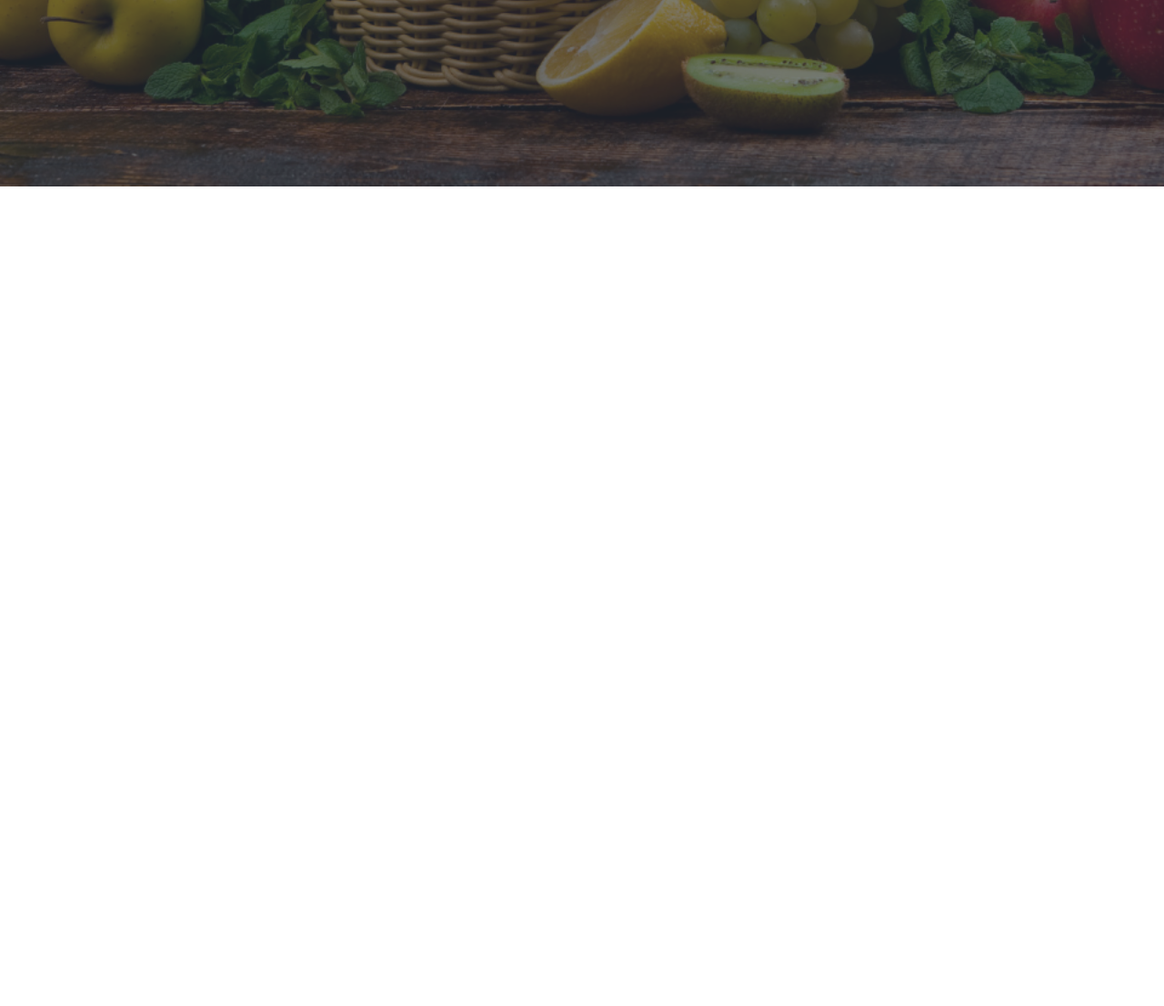
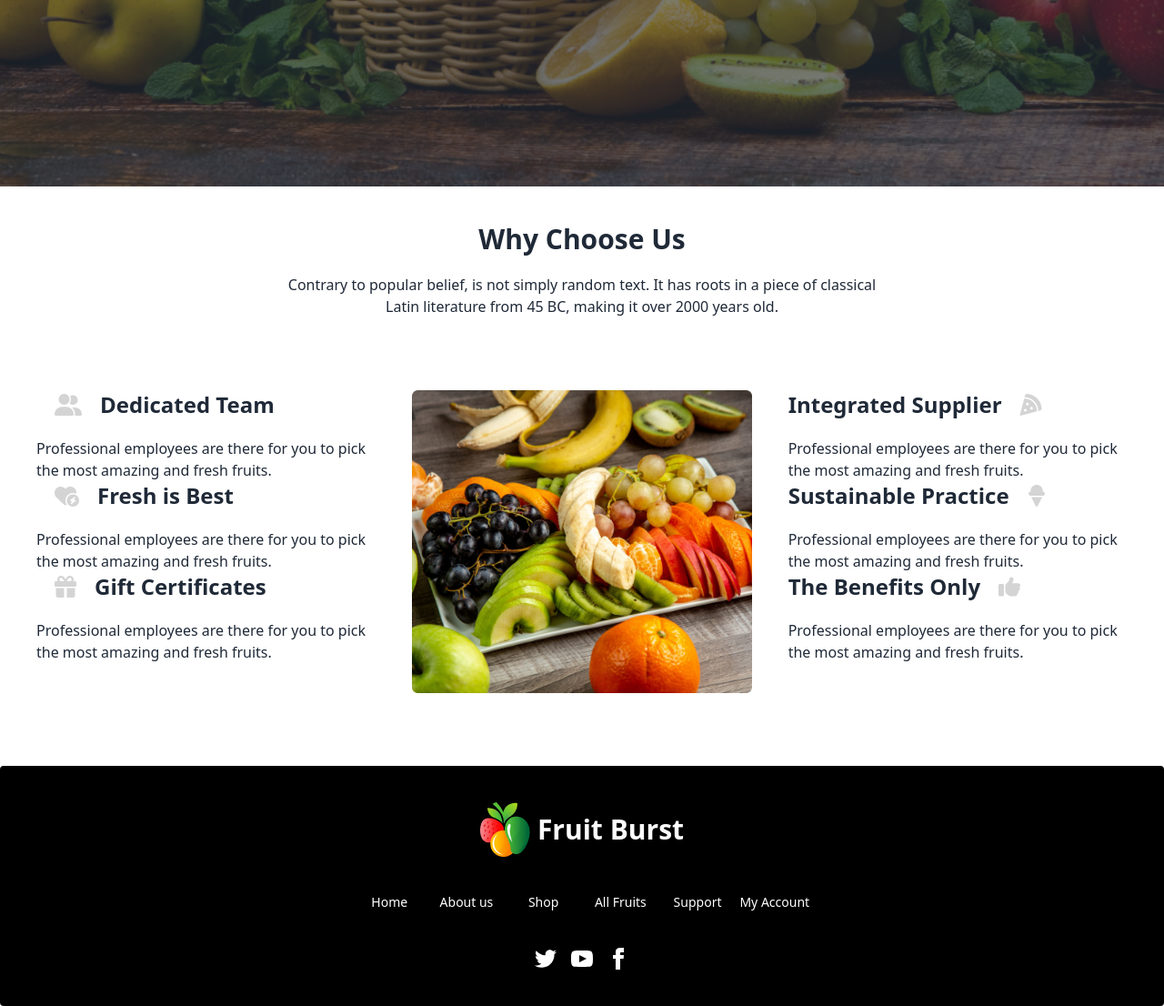
Before and after one commit to muddasirfaiyaj66/fruit-brust-assignment, a plain HTML site: page index.html in a window 1280 px wide. Shown: the part 2247-3353 px from the top of the page at 91% size. Before the commit the page ends 2484 px from the top, so only its background shows below. Drawn offline with nearby package versions, Linux system fonts and the light colour scheme.

Commit message:
complete project

```diff
--- a/index.html
+++ b/index.html
@@ -510,9 +510,83 @@
                 </div>
               </div>
         </section>
+        <!-- why choose us section  -->
+        <section class="my-10">
+            <h1 class="text-3xl font-bold text-center my-5">Why Choose Us</h1>
+            <p class="font-light text-center">Contrary to popular belief, is not simply random text. It has roots in a piece of classical <br>
+                Latin literature from 45 BC, making it over 2000 years old.</p>
+                <div class="grid grid-cols-1 md:grid-cols-3 gap-10 my-10 p-10">
+                    <!-- accordion 1  -->
+                    <div>
+                        <div class="text-left space-y-5">
+
+                            <h1 class="text-2xl flex flex-col md:flex-row  font-bold  ">  <i class="fa-solid  fa-user-group text-2xl px-5" style="color: #d4d4d4;"></i>      Dedicated Team</h1>
+                        <p class="font-light ">Professional employees are there for you to pick <br> the most amazing and fresh fruits.</p>
+                    </div>
+                    <div class="text-left space-y-5">
+
+                        <h1 class="text-2xl flex flex-col md:flex-row  font-bold  ">  <i class="fa-solid  fa-heart-circle-bolt text-2xl px-5" style="color: #d4d4d4;"></i>      Fresh is Best</h1>
+                    <p class="font-light ">Professional employees are there for you to pick <br> the most amazing and fresh fruits.</p>
+                </div>
+                <div class="text-left space-y-5">
+
+                    <h1 class="text-2xl flex flex-col md:flex-row  font-bold  ">  <i class="fa-solid  fa-gift text-2xl px-5" style="color: #d4d4d4;"></i>      Gift Certificates</h1>
+                <p class="font-light ">Professional employees are there for you to pick <br> the most amazing and fresh fruits.</p>
+            </div>
+                    </div>
+                    <!-- image  -->
+                    <div>
+                        <img src="./images/whychoose1.png" alt="">
+                    </div>
+                    <!-- accordion -2  -->
+                    <div>
+                        <div class="text-right space-y-5" >
+
+                            <h1 class="text-2xl flex flex-col md:flex-row  font-bold  ">        Integrated Supplier   <i class="fa-solid  fa-pizza-slice text-2xl px-5" style="color: #d4d4d4;"></i></h1>
+                        <p class="font-light text-left ">Professional employees are there for you to pick <br> the most amazing and fresh fruits.</p>
+                    </div>
+                    <div class="text-right space-y-5">
+
+                        <h1 class="text-2xl flex flex-col md:flex-row  font-bold  md:text-left ">        Sustainable Practice  <i class="fa-solid  fa-ice-cream text-2xl px-5" style="color: #d4d4d4;"></i></h1>
+                    <p class="font-light text-left">Professional employees are there for you to pick <br> the most amazing and fresh fruits.</p>
+                </div>
+                <div class="text-right space-y-5" >
+
+                    <h1 class="text-2xl flex flex-col md:flex-row  font-bold  ">     The Benefits Only <i class="fa-solid  fa-thumbs-up text-2xl px-5" style="color: #d4d4d4;"></i>   </h1>
+                <p class="font-light text-left">Professional employees are there for you to pick <br> the most amazing and fresh fruits.</p>
+            </div>
+                    </div>
+
+                </div>
 
 
+        </section>
+
     </main>
+
+    <footer class="footer footer-center p-10 bg-[black] text-[white] text-base-content rounded">
+
+        <div class="flex">
+            <img src="./images/logo.png" alt=""> <span class="text-3xl font-bold text-[white]">Fruit Burst</span>
+        </div>
+        <div class="grid grid-cols-4 md:grid-cols-6 gap-2 text-sm font-medium">
+          <a class="link link-hover">Home</a>
+          <a class="link link-hover">About us</a>
+          <a class="link link-hover">Shop</a>
+          <a class="link link-hover">All Fruits</a>
+          <a class="link link-hover">Support</a>
+          <a class="link link-hover">My Account</a>
+
+        </div>
+        <div>
+          <div class="grid grid-flow-col gap-4">
+            <a><svg xmlns="http://www.w3.org/2000/svg" width="24" height="24" viewBox="0 0 24 24" class="fill-current"><path d="M24 4.557c-.883.392-1.832.656-2.828.775 1.017-.609 1.798-1.574 2.165-2.724-.951.564-2.005.974-3.127 1.195-.897-.957-2.178-1.555-3.594-1.555-3.179 0-5.515 2.966-4.797 6.045-4.091-.205-7.719-2.165-10.148-5.144-1.29 2.213-.669 5.108 1.523 6.574-.806-.026-1.566-.247-2.229-.616-.054 2.281 1.581 4.415 3.949 4.89-.693.188-1.452.232-2.224.084.626 1.956 2.444 3.379 4.6 3.419-2.07 1.623-4.678 2.348-7.29 2.04 2.179 1.397 4.768 2.212 7.548 2.212 9.142 0 14.307-7.721 13.995-14.646.962-.695 1.797-1.562 2.457-2.549z"></path></svg></a>
+            <a><svg xmlns="http://www.w3.org/2000/svg" width="24" height="24" viewBox="0 0 24 24" class="fill-current"><path d="M19.615 3.184c-3.604-.246-11.631-.245-15.23 0-3.897.266-4.356 2.62-4.385 8.816.029 6.185.484 8.549 4.385 8.816 3.6.245 11.626.246 15.23 0 3.897-.266 4.356-2.62 4.385-8.816-.029-6.185-.484-8.549-4.385-8.816zm-10.615 12.816v-8l8 3.993-8 4.007z"></path></svg></a>
+            <a><svg xmlns="http://www.w3.org/2000/svg" width="24" height="24" viewBox="0 0 24 24" class="fill-current"><path d="M9 8h-3v4h3v12h5v-12h3.642l.358-4h-4v-1.667c0-.955.192-1.333 1.115-1.333h2.885v-5h-3.808c-3.596 0-5.192 1.583-5.192 4.615v3.385z"></path></svg></a>
+          </div>
+        </div>
+
+      </footer>
 </body>
 
 </html>
```
